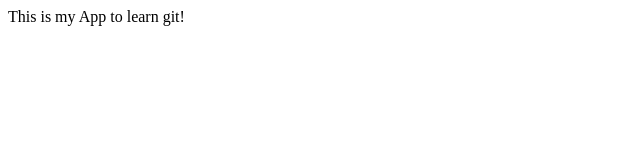
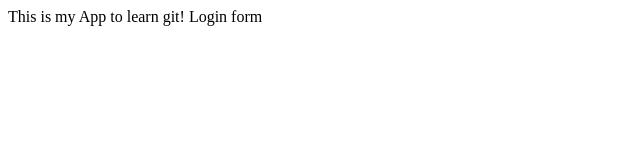
Before and after one commit to GFN0505/myappsample, a plain HTML site: page index.html in a window 1280 px wide. Shown: the full height of the page, 0-640 px from the left. Drawn offline with Linux system fonts and the light colour scheme.

Commit message:
login form

```diff
--- /dev/null
+++ b/dir2/app2.js
@@ -0,0 +1 @@
+console.log('13');
--- a/index.html
+++ b/index.html
@@ -8,6 +8,6 @@
 </head>
 <body>
   This is my App to learn git!
-
+  Login form
 </body>
 </html>
```
Also changed, not shown: login.html (added, +1 -0 lines), log.txt (added).
